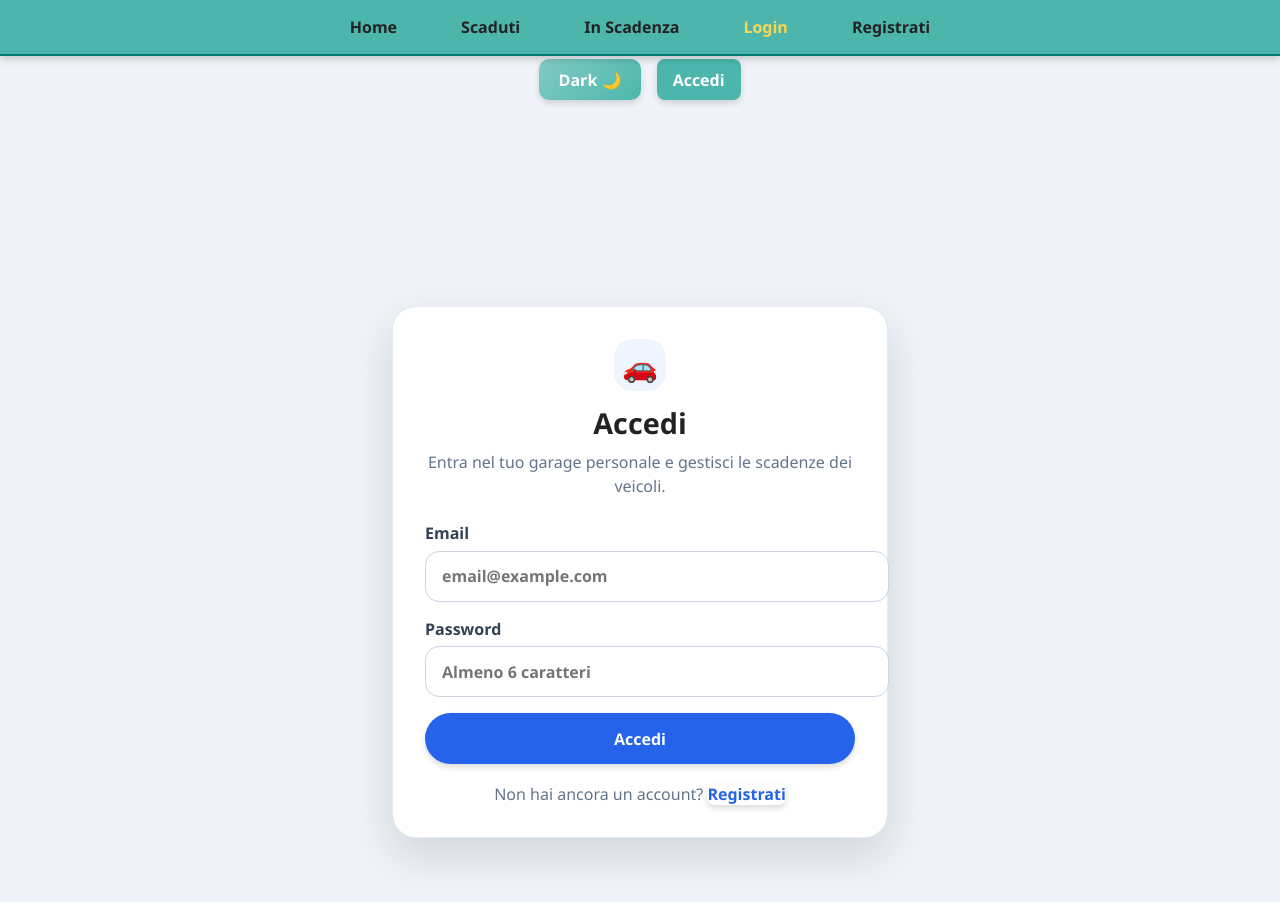
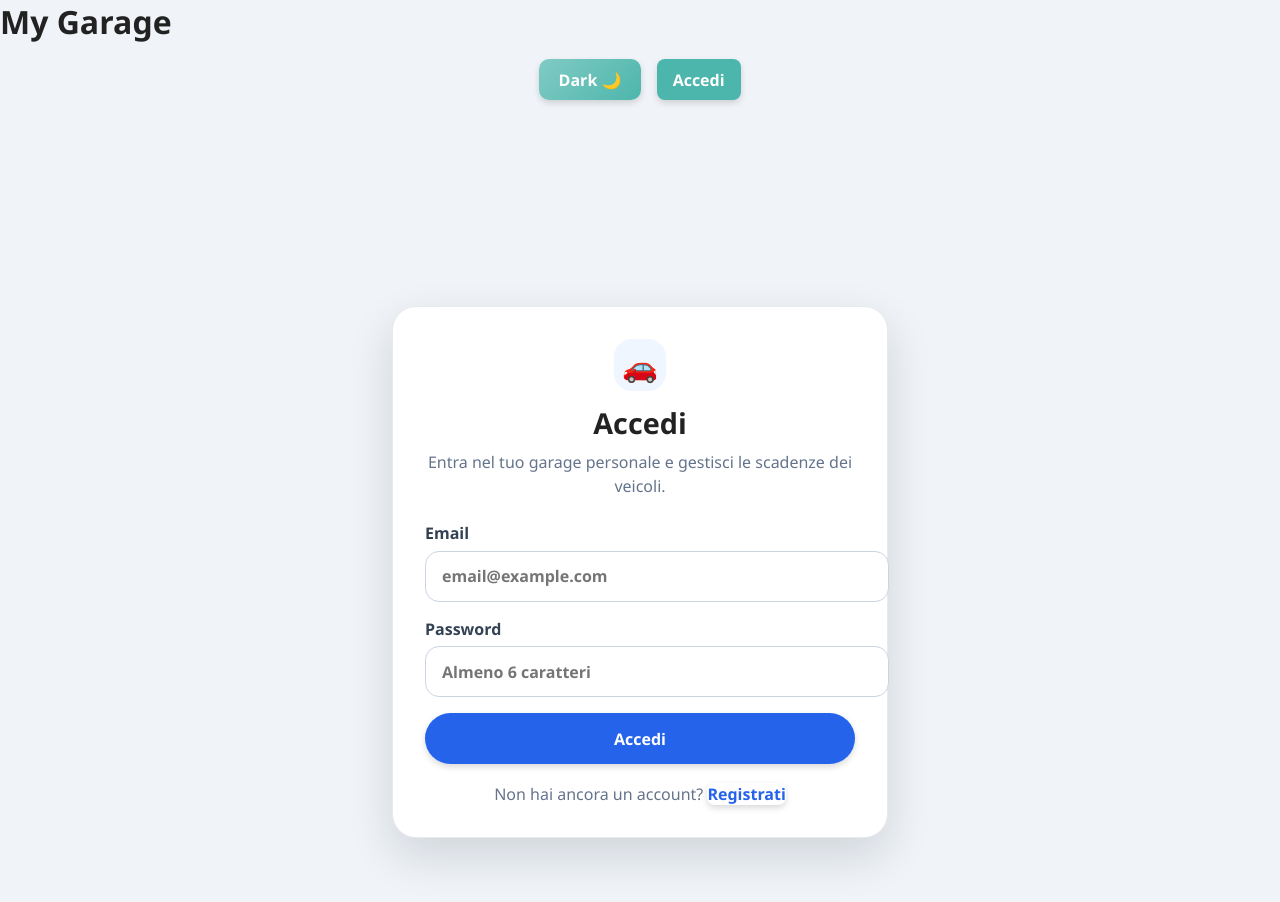
Before and after one commit to POrtalda/my-garage, a React (Vite) app in the folder client/: page /login in a window 1280 px wide. Shown: the top 902 px of the page. Built offline with nearby package versions, Linux system fonts and the light colour scheme; no server answers.

Commit message:
Hide guest navbar links in demo

```diff
--- a/client/src/components/Menu/Menu.jsx
+++ b/client/src/components/Menu/Menu.jsx
@@ -28,6 +28,7 @@ export default function Menu({ title, onAddVehicle }) {
 
   return (
     <>
+      {isAuthenticated && (
         <ul className={isDarkMode ? "menu menu_dark" : "menu menulight"}>
           <li>
             <NavLink to="/">Home</NavLink>
@@ -38,24 +39,11 @@ export default function Menu({ title, onAddVehicle }) {
           <li>
             <NavLink to="/expiring">In Scadenza</NavLink>
           </li>
-
-        {isAuthenticated && (
           <li>
             <NavLink to="/impostazioni">Impostazioni</NavLink>
           </li>
+        </ul>
       )}
-
-        {!isAuthenticated && (
-          <>
-            <li>
-              <NavLink to="/login">Login</NavLink>
-            </li>
-            <li>
-              <NavLink to="/register">Registrati</NavLink>
-            </li>
-          </>
-        )}
-      </ul>
 
       <h1>{title}</h1>
 
```
Lines whose indentation alone changed are shown as unchanged.
